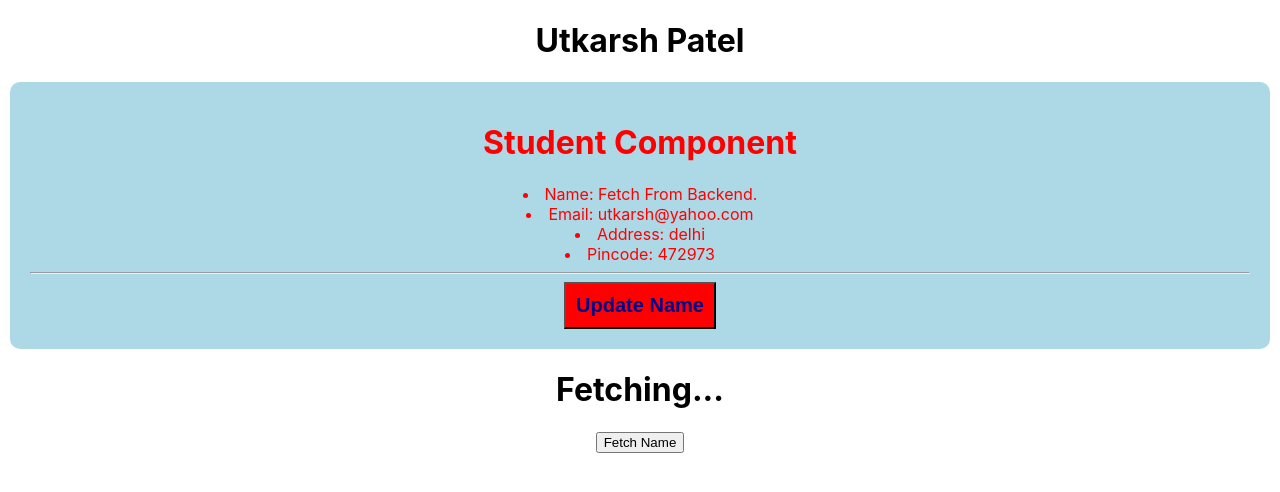
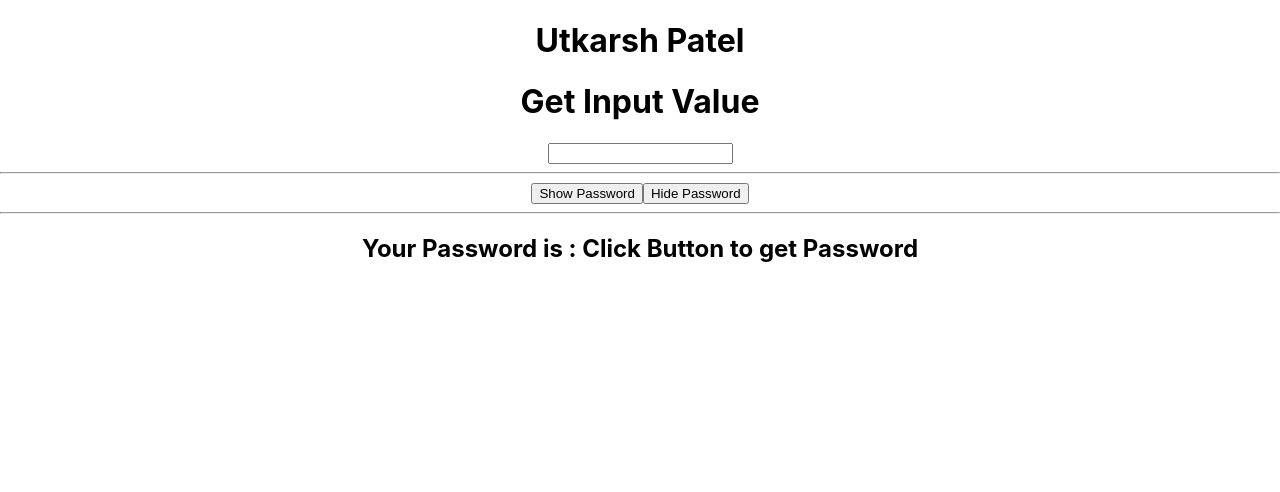
Before and after one commit to UtkarshPatel9934/React.js, a React (Create React App) app in the folder reactapp/: page / in a window 1280 px wide. Shown: the top 492 px of the page. Built offline with nearby package versions, Linux system fonts and the light colour scheme.

Commit message:
Get Input box Value onChange

```diff
--- a/reactapp/src/App.js
+++ b/reactapp/src/App.js
@@ -31,11 +31,16 @@ import './App.css';
 
 
 /* Importing ClasBased Props */
-import ClassBasedProps from './ClassBasedProps'
+// import ClassBasedProps from './ClassBasedProps'
 
 
 /* Importing Functional Component Based Props */
-import FunctionalProps from './FunctionalProps'
+// import FunctionalProps from './FunctionalProps'
+
+
+
+import GetInputValue from './GetInputValue'
+
 
 function App() {
   return (
@@ -75,9 +80,9 @@ function App() {
     {/* Functional Component Based Props */}
 
     {/* Here we pass props as a name and value as a utkarsh in it. */}
-    <FunctionalProps name={'utkarsh'} email="utkarsh@yahoo.com" other={{
+    {/* <FunctionalProps name={'utkarsh'} email="utkarsh@yahoo.com" other={{
       address: 'delhi', pincode: '472973'
-    }} ></FunctionalProps>
+    }} ></FunctionalProps> */}
 
     {/* <FunctionalProps name={'Zeel'} email="zeel@yahoo.com" other={{
       address: 'noida', pincode: '755397'
@@ -89,8 +94,10 @@ function App() {
 
 
 
-    <ClassBasedProps name='Utkarsh' email='uki@yahoo.com' ></ClassBasedProps>
+    {/* <ClassBasedProps name='Utkarsh' email='uki@yahoo.com' ></ClassBasedProps> */}
 
+
+    <GetInputValue></GetInputValue>
 
     </div>
   );
--- /dev/null
+++ b/reactapp/src/GetInputValue.js
@@ -0,0 +1,44 @@
+import React, {useState} from 'react'
+
+const GetInputValue = () => {
+
+	const [data, setData] = useState('Nothing to show');
+	const [password, setPassword] = useState(false);
+
+	function getData( getValue )
+	{
+		// console.log(getValue); // Prints the whole DOM
+		// console.log(getValue.target); // <imput type='text' />
+		// console.log(getValue.target.value) // get the recent value of the input box
+		setData(getValue.target.value);
+		if(getValue.target.value.length === 1 )
+			setPassword(false)
+	}
+
+	function showPass()
+	{
+		setPassword(true)
+	}
+
+	function hidePass()
+	{
+		setPassword(false)
+	}
+
+  return (
+    <div>
+      <h1>Get Input Value</h1>
+      <input type="password" onChange={ getData } />
+
+	<hr />
+
+	<button onClick={ showPass } >Show Password</button>
+	<button onClick={ hidePass } >Hide Password</button>
+
+      <hr />
+      <h2>Your Password is : { (password === true && data.length > 0) ? data : 'Click Button to get Password' }</h2>
+    </div>
+  )
+}
+
+export default GetInputValue
```
Also changed, not shown: 1 other file (tests, documents, lock files or other folders).
